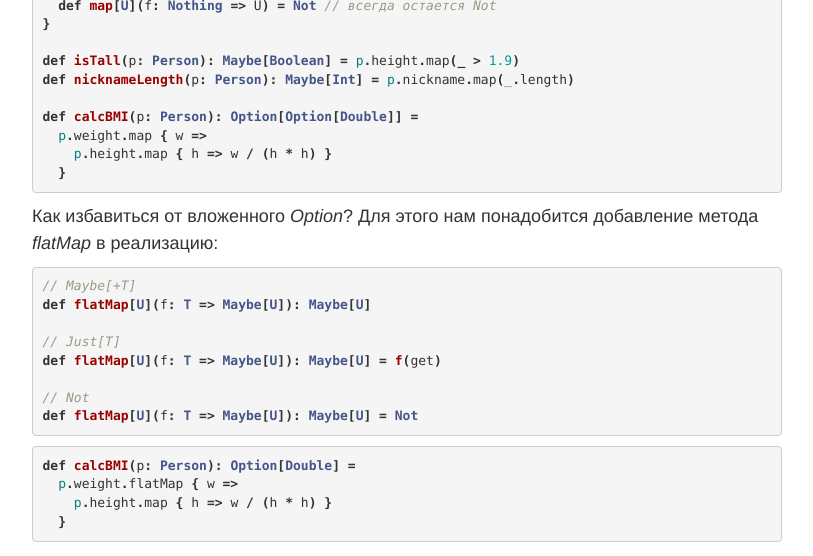
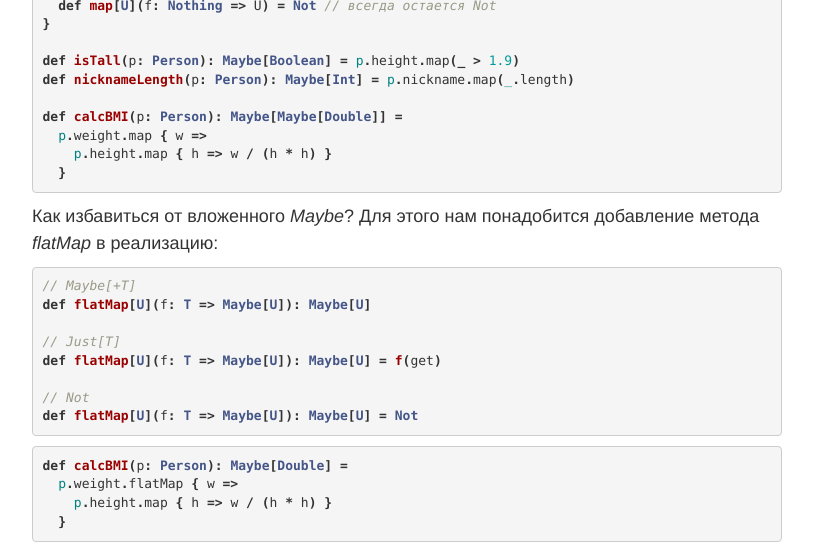
Before and after one commit to groz/groz.github.io, a Jekyll site: the page built from _posts/scala/intro/2015-06-20-monads.md, in a window 1280 px wide and 900 px high, scrolled down 1406 px. Shown: the part 151-707 px from the top of the window, without its empty margins (38-851 px from the left). Built offline with Jekyll 4.4.1, drawn with Linux system fonts in a browser that asks for light colours; nearby versions of some CDN libraries.

Commit message:
Fix monads post

```diff
--- a/_posts/scala/intro/2015-06-20-monads.md
+++ b/_posts/scala/intro/2015-06-20-monads.md
@@ -79,13 +79,13 @@ case object Not extends Maybe[Nothing] {
 def isTall(p: Person): Maybe[Boolean] = p.height.map(_ > 1.9)
 def nicknameLength(p: Person): Maybe[Int] = p.nickname.map(_.length)
 
-def calcBMI(p: Person): Option[Option[Double]] =
+def calcBMI(p: Person): Maybe[Maybe[Double]] =
   p.weight.map { w =>
     p.height.map { h => w / (h * h) }
   }
 {% endhighlight %}
 
-Как избавиться от вложенного *Option*? Для этого нам понадобится добавление метода *flatMap* в реализацию:
+Как избавиться от вложенного *Maybe*? Для этого нам понадобится добавление метода *flatMap* в реализацию:
 {% highlight scala %}
 // Maybe[+T]
 def flatMap[U](f: T => Maybe[U]): Maybe[U]
@@ -98,7 +98,7 @@ def flatMap[U](f: T => Maybe[U]): Maybe[U] = Not
 {% endhighlight %}
 
 {% highlight scala %}
-def calcBMI(p: Person): Option[Double] =
+def calcBMI(p: Person): Maybe[Double] =
   p.weight.flatMap { w =>
     p.height.map { h => w / (h * h) }
   }
```
